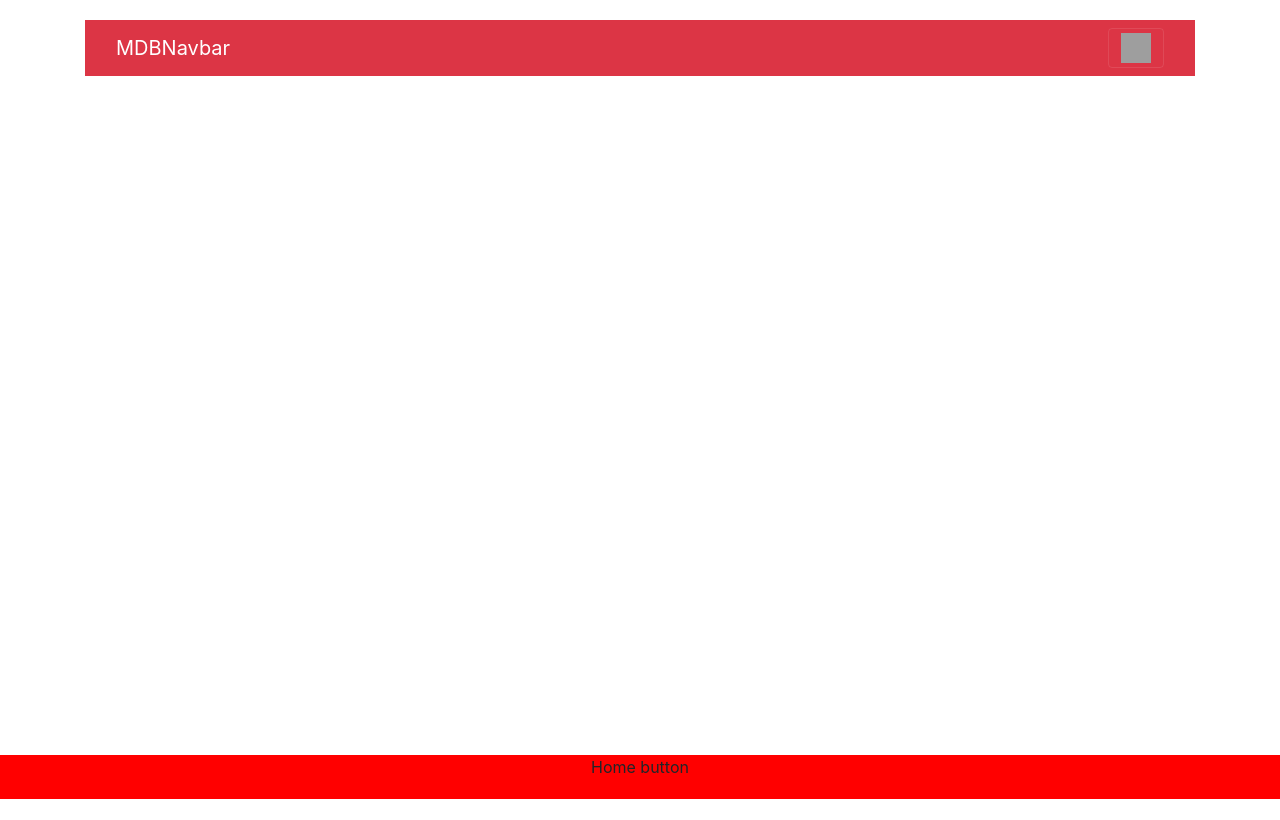
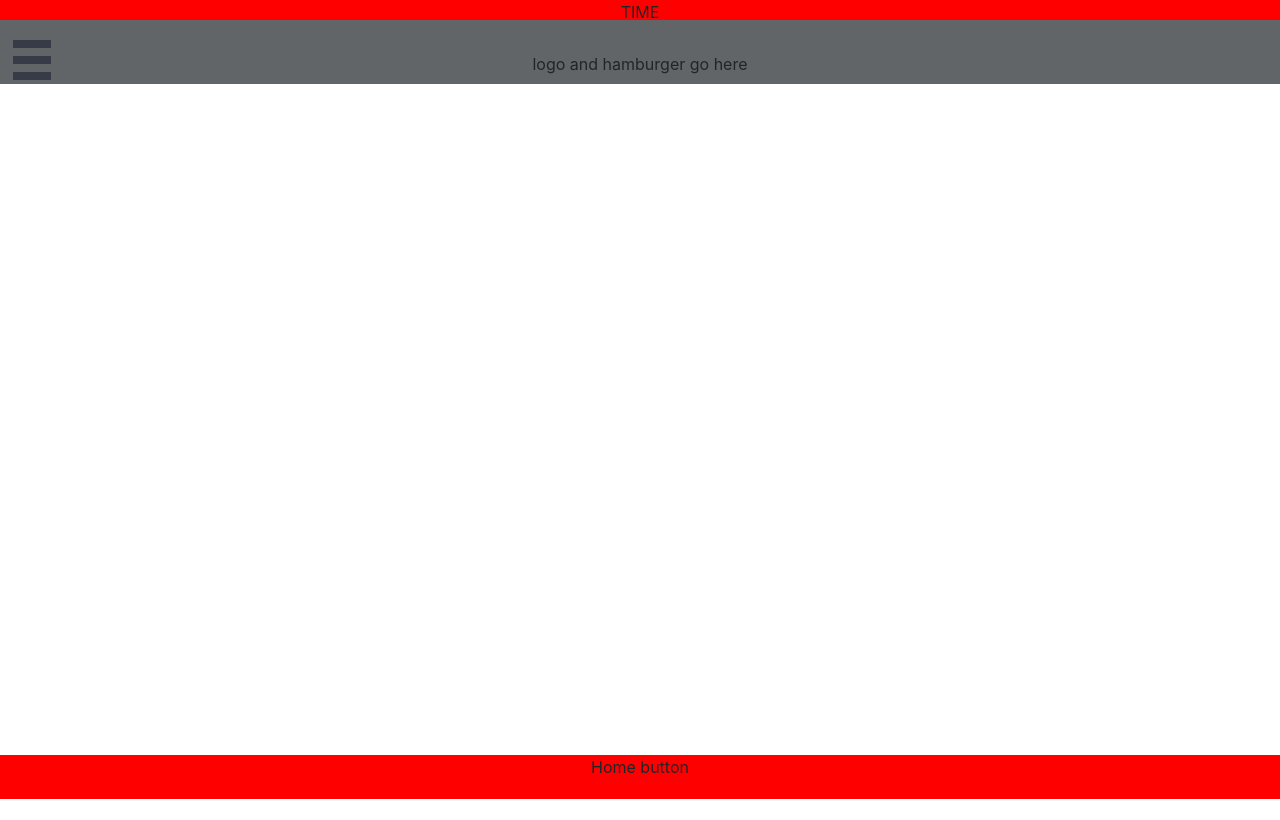
Before and after one commit to danieldagot/Max, a React (Create React App) app: page / in a window 1280 px wide. Built offline with nearby package versions, Linux system fonts and the light colour scheme; grey boxes are pictures that could not be loaded.

Commit message:
add side bar

```diff
--- a/package.json
+++ b/package.json
@@ -9,6 +9,7 @@
     "mdbreact": "^4.22.0",
     "react": "^16.10.1",
     "react-bootstrap": "^1.0.0-beta.14",
+    "react-burger-menu": "^2.6.12",
     "react-dom": "^16.10.1",
     "react-router-dom": "^5.1.2",
     "react-scripts": "3.2.0"
--- a/src/App.css
+++ b/src/App.css
@@ -34,3 +34,76 @@
  .camorshal {
  height: 100%;
  }
+
+
+
+#page-wrap {
+    text-align: center;
+    /* Prevent sidebar from showing a scrollbar on page */
+    overflow: auto;
+  }
+
+
+  /* Individual item */
+  .bm-item {
+    display: inline-block;
+    /* Our sidebar item styling */
+    text-decoration: none;
+    margin-bottom: 0.1rem;
+    color: #d1d1d1;
+    transition: color 0.3s;
+  }
+
+  /* Change color on hover */
+  .bm-item:hover {
+    color: white;
+  }
+
+  /* The rest copied directly from react-burger-menu docs */
+
+  /* Position and sizing of burger button */
+  .bm-burger-button {
+    position: fixed;
+    width: 3vw ;
+    height: 5vh;
+    left: 1%;
+    top: 5%;
+  }
+
+  /* Color/shape of burger icon bars */
+  .bm-burger-bars {
+    background: #373a47;
+  }
+
+  /* Position and sizing of clickable cross button */
+  .bm-cross-button {
+    height: 15%;
+    width: 15%;
+  }
+
+  /* Color/shape of close button cross */
+  .bm-cross {
+    background: #bdc3c7;
+  }
+
+  /* General sidebar styles */
+  .bm-menu {
+    background: #373a47;
+    padding: 2.5em 1.5em 0;
+    font-size: 1.15em;
+  }
+
+  /* Morph shape necessary with bubble or elastic */
+  .bm-morph-shape {
+    fill: #373a47;
+  }
+
+  /* Wrapper for item list */
+  .bm-item-list {
+    color: #b8b7ad;
+  }
+
+  /* Styling of overlay */
+  .bm-overlay {
+    background: rgba(0, 0, 0, 0.3);
+  }
--- a/src/App.js
+++ b/src/App.js
@@ -14,7 +14,7 @@ import Logic from "./logic"
 import Requests from "./requests"
 import Strength from "./Components/Strength"
 import 'bootstrap/dist/css/bootstrap.min.css'
-import HamburgerMenuPage from "./Components/hamburgerMenuPage"
+import SideBar from "./Components/hamburgerMenuPage"
 
 //localStorage.setItem("userWorkouts", JSON.stringify({}))
 // let userWorkouts =  localStorage.getItem("userWorkouts")
@@ -58,9 +58,10 @@ function App() {
   return (
     <Router>
       <div className="App">
-        {/* <div className="time">TIME</div>
-        <div class="topbar"> logo and hamburger go here </div> */}
-        <HamburgerMenuPage />
+        <SideBar />
+        <div className="time">TIME</div>
+        <div class="topbar"> logo and hamburger go here </div>
+
         {/* {localStorage.getItem("human")} */}
         <Route path="/1" exact render={() => <Strength />} />
         <Route path="/" exact render={() => <Main />} />
--- a/src/Components/hamburgerMenuPage.js
+++ b/src/Components/hamburgerMenuPage.js
@@ -1,46 +1,25 @@
-import React, { Component } from 'react';
-import { MDBNavbar, MDBNavbarBrand, MDBNavbarNav, MDBNavItem, MDBNavLink, MDBNavbarToggler, MDBCollapse, MDBContainer }
-from 'mdbreact';
-import { BrowserRouter as Router } from 'react-router-dom';
+import React from "react";
+import { slide as Menu } from "react-burger-menu";
 
-class HamburgerMenuPage extends Component {
-state = {
-    llapseID: ''
-}
+export default props => {
+  return (
+    // Pass on our props
+    <Menu {...props}>
+      <a className="menu-item" href="/">
+        Home
+      </a>
 
-toggleCollapse = collapseID => () => {
-  this.setState(prevState => ({ collapseID: (prevState.collapseID !== collapseID ? collapseID : '') }));
-}
+      <a className="menu-item" href="/1">
+        strbgth
+      </a>
 
-render() {
-  return (
-    <Router>
-      <MDBContainer>
-        <MDBNavbar color="bg-danger" style={{ marginTop: '20px' }} dark>
-          <MDBContainer>
-            <MDBNavbarBrand className="white-text">
-              MDBNavbar
-            </MDBNavbarBrand>
-            <MDBNavbarToggler image="https://mdbootstrap.com/img/svg/hamburger3.svg?color=00FBD8" onClick={this.toggleCollapse('navbarCollapse11')} />
-            <MDBCollapse id="navbarCollapse11" isOpen={this.state.collapseID} navbar>
-              <MDBNavbarNav left>
-                <MDBNavItem active>
-                  <MDBNavLink to="#!">Home</MDBNavLink>
-                </MDBNavItem>
-                <MDBNavItem>
-                  <MDBNavLink to="#!">Link</MDBNavLink>
-                </MDBNavItem>
-                <MDBNavItem>
-                  <MDBNavLink to="#!">Profile</MDBNavLink>
-                </MDBNavItem>
-              </MDBNavbarNav>
-            </MDBCollapse>
-          </MDBContainer>
-        </MDBNavbar>
-      </MDBContainer>
-    </Router>
-    );
-  }
-}
+      <a className="menu-item" href="/pizzas">
+        Pizzas
+      </a>
 
-export default HamburgerMenuPage;
+      <a className="menu-item" href="/desserts">
+        Desserts
+      </a>
+    </Menu>
+  );
+};
--- a/src/Components/popups/OneRepMax.js
+++ b/src/Components/popups/OneRepMax.js
@@ -24,7 +24,7 @@ export default  function OneRapMax(props){
                 </Modal.Header>
                 <Modal.Body>
                     <p>
-                        <input type="number" placeholder="reps" onChange={event => props.setReps(event.target.value)}  ></input>
+                        <input type="number"  min="2" placeholder="reps" onChange={event => props.setReps(event.target.value)}  ></input>
                         <input type="number" placeholder="white" onChange={event => props.setWhite(event.target.value)}  ></input>
                         <p>
                             <select onChange={event => props.setEq(event.target.value)}>
```
Also changed, not shown: 1 other file (tests, documents, lock files or other folders).
